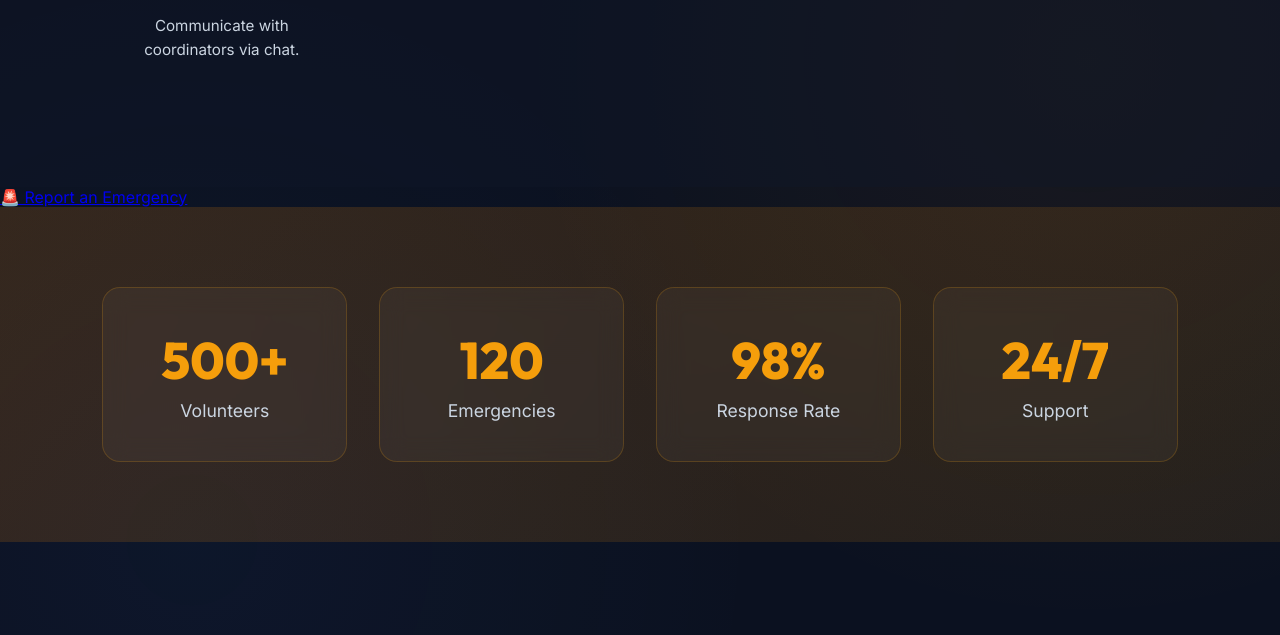
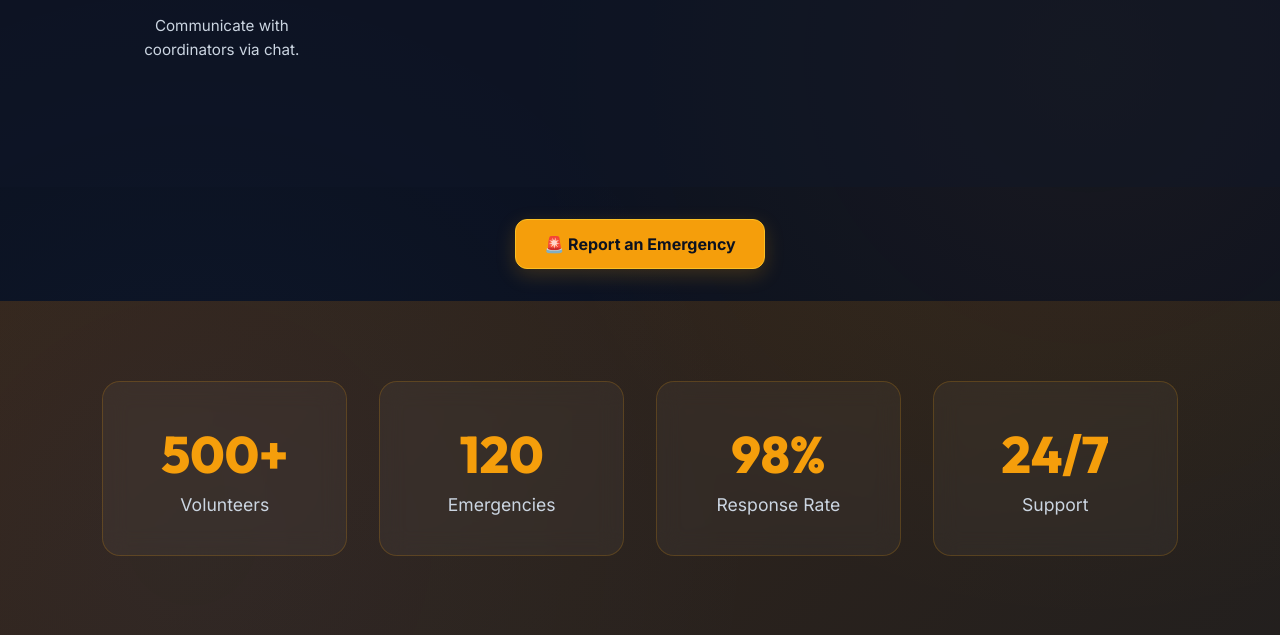
Before and after one commit to bashita/disasterconnect, a Flask app: page / in a window 1280 px wide. Shown: the part 3300-3935 px from the top of the page. Run offline with Flask 3, Linux system fonts and the light colour scheme.

Commit message:
Add styles for victim report button
Added styles for the emergency report button, including hover and active states.

```diff
--- a/static/landing.css
+++ b/static/landing.css
@@ -574,3 +574,38 @@ footer p {
     font-size: 2rem;
   }
 }
+/* =========================================================
+   REPORT AN EMERGENCY BUTTON
+   ========================================================= */
+
+.victim-report-btn {
+    display: block;
+    width: fit-content;
+    margin: 2rem auto;
+    padding: 0.9rem 1.8rem;
+
+    background: #F59E0B;
+    color: #0B1120;
+
+    border: 1px solid #FBBF24;
+    border-radius: 12px;
+
+    text-decoration: none;
+    font-size: 1rem;
+    font-weight: 700;
+
+    box-shadow: 0 6px 20px rgba(245, 158, 11, 0.2);
+
+    transition: all 0.3s ease;
+}
+
+.victim-report-btn:hover {
+    background: #FBBF24;
+    color: #0B1120;
+    transform: translateY(-2px);
+    box-shadow: 0 8px 25px rgba(245, 158, 11, 0.3);
+}
+
+.victim-report-btn:active {
+    transform: translateY(0);
+}
```
